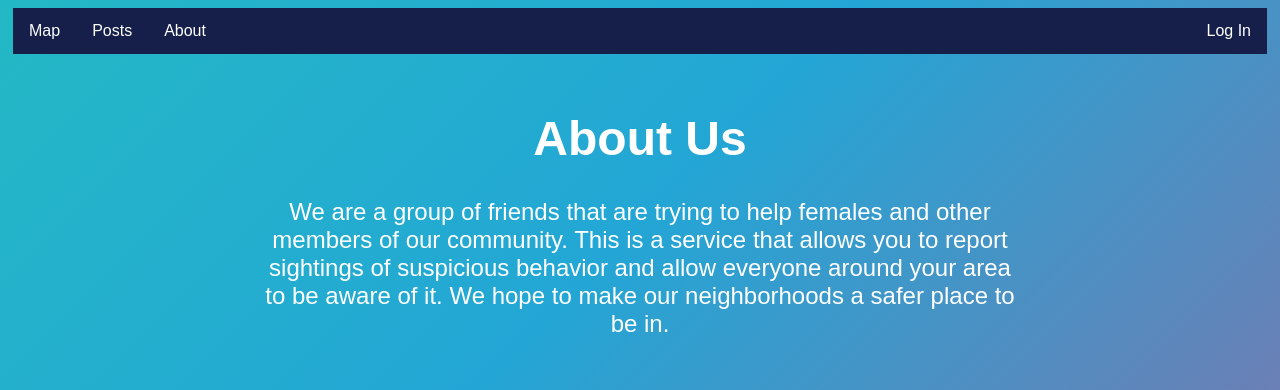
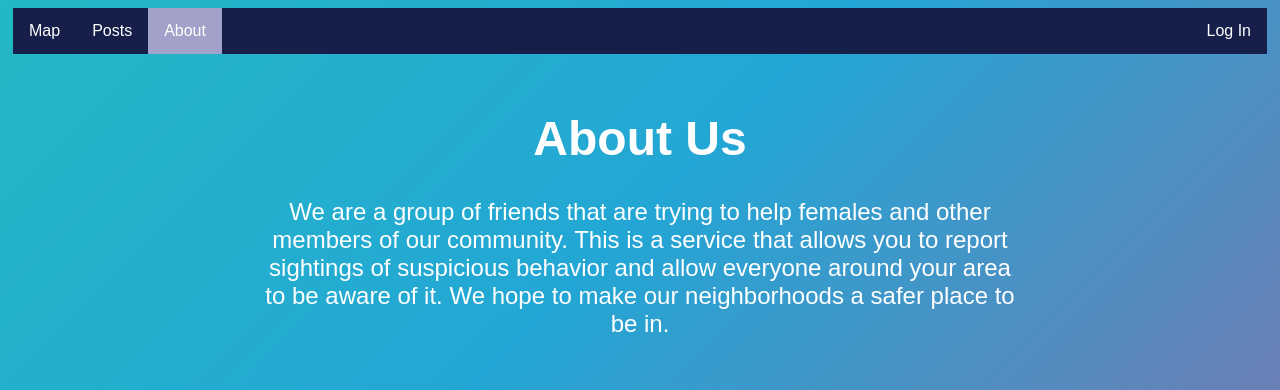
Before and after one commit to figtree2/Hackathon, a website: page templates/about.html in a window 1280 px wide. Shown: the top 390 px of the page. Drawn offline with Linux system fonts and the light colour scheme.

Commit message:
active navbar

```diff
--- a/static/css/styles.css
+++ b/static/css/styles.css
@@ -90,6 +90,9 @@ h1 {
 p {
     color: white;
 }
+.active {
+    background-color: rgb(161, 161, 201);
+}
 .aboutText {
     display: block;
     padding-top: 20px;
--- a/templates/about.html
+++ b/templates/about.html
@@ -11,7 +11,7 @@
     <ul>
         <li><a href="/">Map</a></li>
         <li><a href="posts.html">Posts</a></li>
-        <li><a href="about.html">About</a></li>
+        <li><a class="active" href="about.html">About</a></li>
         <ri><a href="login.html">Log In</a></ri>
     </ul>
     <div class = "aboutText">
```
Also changed, not shown: templates/index.html (+1 -1 lines), templates/posts.html (+1 -1 lines).
